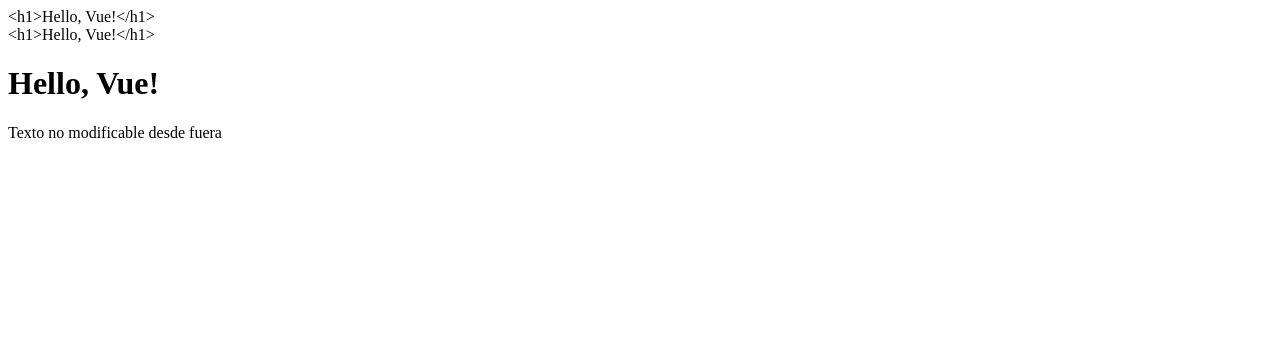
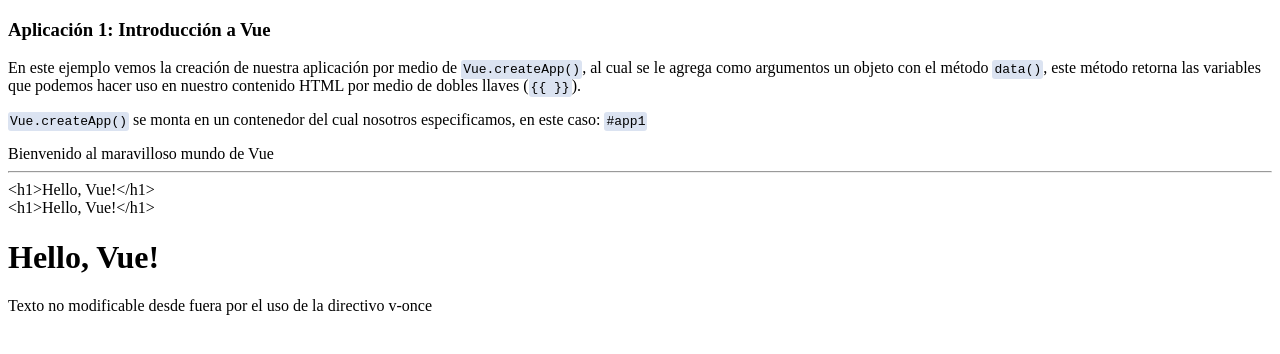
Before and after one commit to devnoe/curso-vuejs, a plain HTML site: page 01-holamundo/index.html in a window 1280 px wide. Drawn offline with nearby package versions, Linux system fonts and the light colour scheme.

Commit message:
Descripcion del uso de Vue

```diff
--- a/01-holamundo/index.html
+++ b/01-holamundo/index.html
@@ -7,18 +7,42 @@
     name="viewport"
     content="width=device-width, initial-scale=1.0">
   <title>VueJS</title>
+  <style>
+    code {
+      background-color: #dbe3f1;
+      padding: 2px;
+      border-radius: 3px;
+    }
+  </style>
 </head>
 <body>
 
-  <div id="app"></div>
+  <h3>Aplicación 1: Introducción a Vue</h3>
+  <p>
+    En este ejemplo vemos la creación de nuestra aplicación por medio de <code>Vue.createApp()</code>, al cual se le agrega como argumentos un objeto con el método <code>data()</code>, este método retorna las variables que podemos hacer uso en nuestro contenido HTML por medio de dobles llaves (<code>{{ }}</code>).
+  </p>
+  <p>
+    <code>Vue.createApp()</code> se monta en un contenedor del cual nosotros especificamos, en este caso: <code>#app1</code>
+  </p>
+  <div id="app1">{{ greet }}</div>
+  <hr />
+  <div id="app2"></div>
 
   <script src="https://unpkg.com/vue@3"></script>
   <script>
-    const vm = Vue.createApp({
+    const vm1 = Vue.createApp({
+      data() {
+        return {
+          greet: 'Bienvenido al maravilloso mundo de Vue',
+        }
+      }
+    }).mount('#app1');
+
+    const vm2 = Vue.createApp({
       data() {
         return {
           text: "<h1>Hello, Vue!</h1>",
-          staticText: "Texto no modificable desde fuera"
+          staticText: "Texto no modificable desde fuera por el uso de la directivo v-once"
         };
       },
       template: `
@@ -27,7 +51,7 @@
         <div v-html="text"></div>
         <div v-once>{{ staticText }}</div>
       `
-    }).mount('#app');
+    }).mount('#app2');
   </script>
 </body>
 </html>
```
